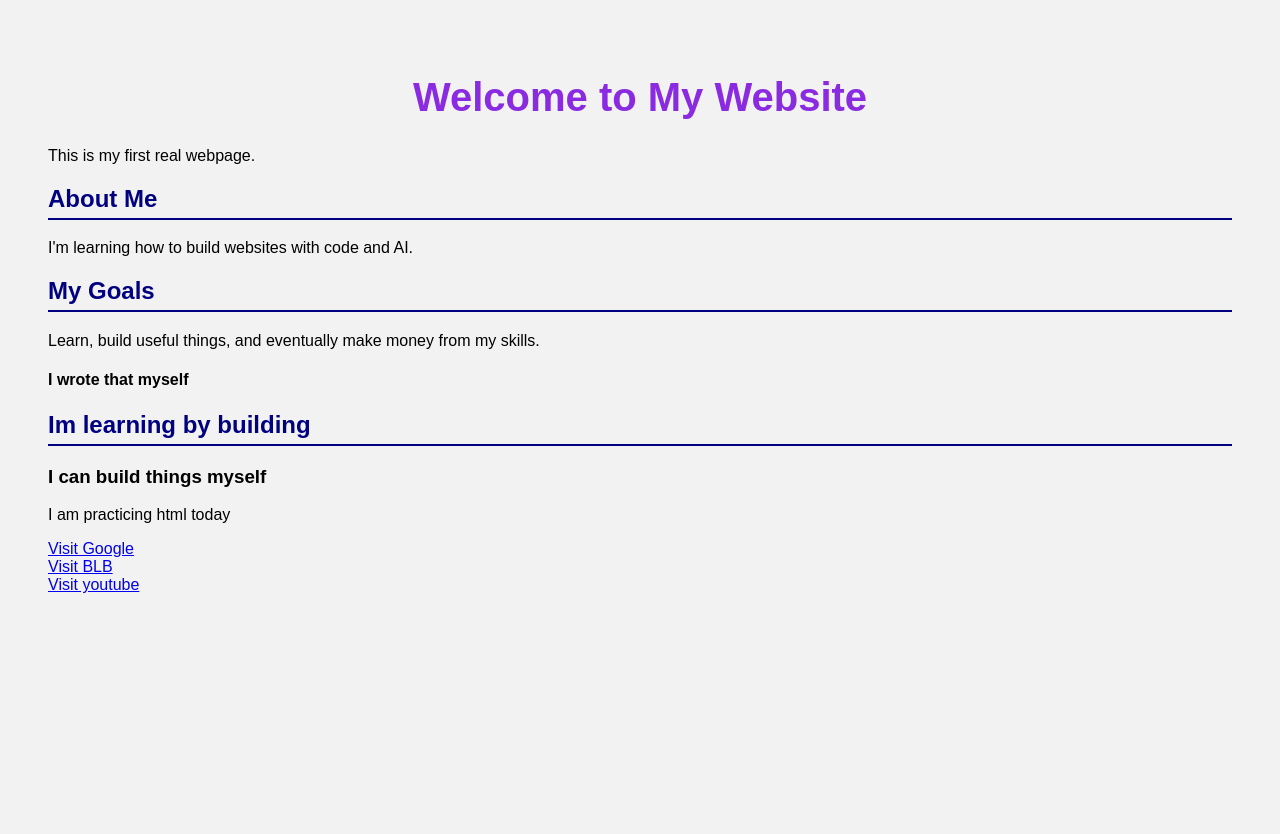
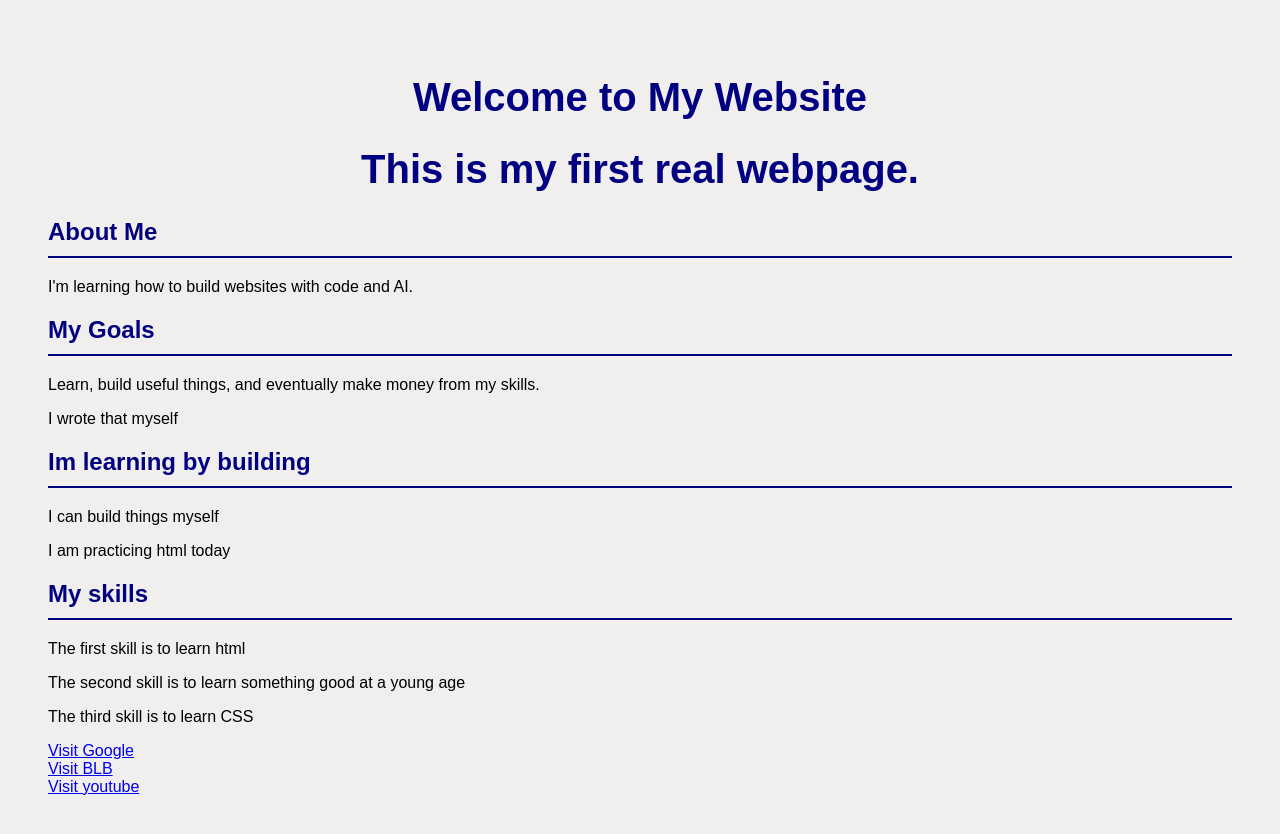
Before and after one commit to hazem2012amer12-del/hazem2012amer12-del.github.io, a plain HTML site: page index.html in a window 1280 px wide. Before the commit the page ends 800 px from the top, so only its background shows below. Drawn offline with Linux system fonts and the light colour scheme.

Commit message:
Update index.html

```diff
--- a/index.html
+++ b/index.html
@@ -6,12 +6,12 @@
     <style>
         body {
             font-family: Arial, sans-serif;
-            background: #f2f2f2;
+            background: #f1eeee;
             padding: 40px;
         }
 
         h1 {
-    color: blueviolet;
+    color: navy;
     font-size: 40px;
     text-align: center;
 }
@@ -19,14 +19,15 @@
        h2 {
     color: navy;
     border-bottom: 2px solid navy;
-    padding-bottom: 5px;
+    padding-bottom: 10px;
+
 }
     </style>
 </head>
 
 <body>
     <h1>Welcome to My Website</h1>
-    <p>This is my first real webpage.</p>
+    <h1>This is my first real webpage.</h1>
 
     <h2>About Me</h2>
     <p>I'm learning how to build websites with code and AI.</p>
@@ -34,12 +35,17 @@
     <h2>My Goals</h2>
     <p>Learn, build useful things, and eventually make money from my skills.</p>
 
-<h4>I wrote that myself</h4>
+<p>I wrote that myself</p>
 
     <h2>Im learning by building</h2>
 
-    <h3>I can build things myself</h3>
+    <p>I can build things myself</p>
     <p>I am practicing html today</p>
+    <h2>My skills</h2>
+    <p>The first skill is to learn html</p>
+    <p>The second skill is to learn something good at a young age</p>
+    <p>The third skill is to learn CSS</p>
+
     <a href="https://www.google.com" target="_blank">Visit Google</a>
     <br>
 
```
